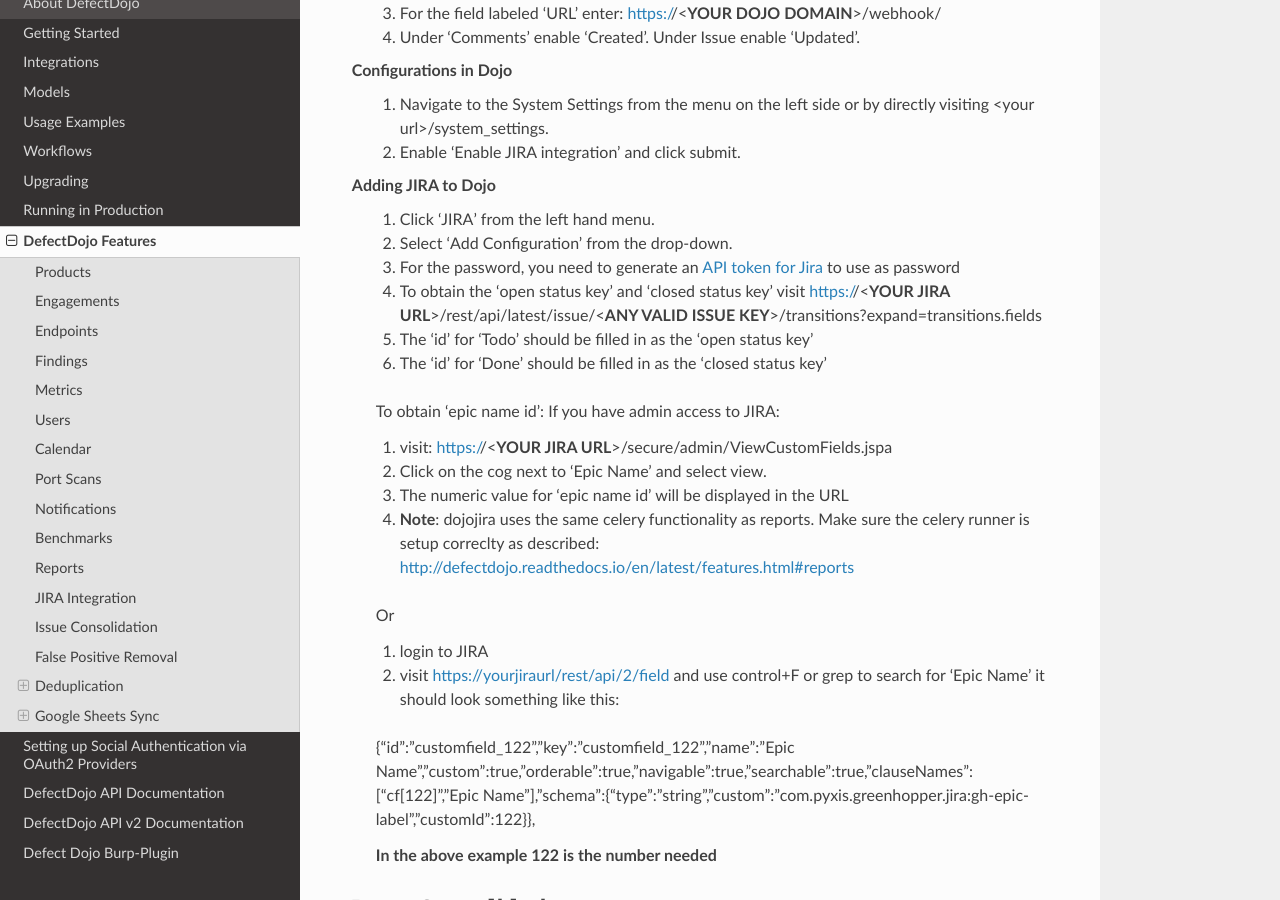
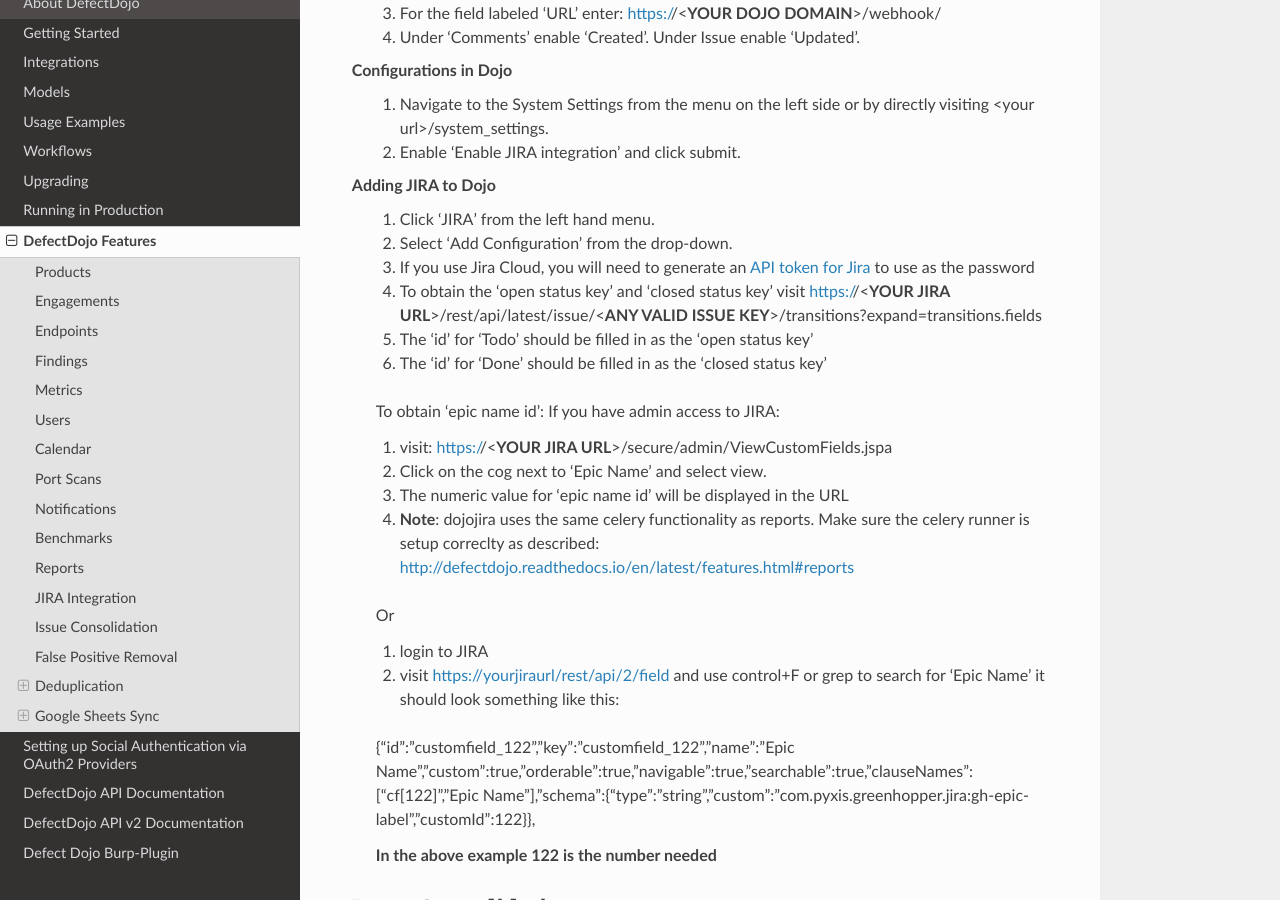
Before and after one commit to DefectDojo/Documentation, a Sphinx documentation site: the page built from docs/features.rst, in a window 1280 px wide and 900 px high, scrolled down 22152 px. Built offline with Sphinx 7.4.7 and the Read the Docs theme 2.0.0, drawn with Linux system fonts in a browser that asks for light colours.

Commit message:
adding jira cloud

```diff
--- a/docs/features.rst
+++ b/docs/features.rst
@@ -622,7 +622,7 @@
 Adding JIRA to Dojo
  1. Click 'JIRA' from the left hand menu.
  2. Select 'Add Configuration' from the drop-down.
- 3. For the password, you need to generate an `API token for Jira <https://id.atlassian.com/manage/api-tokens>`_ to use as password
+ 3. If you use Jira Cloud, you will need to generate an `API token for Jira <https://id.atlassian.com/manage/api-tokens>`_ to use as the password
  4. To obtain the 'open status key' and 'closed status key' visit https://<**YOUR JIRA URL**>/rest/api/latest/issue/<**ANY VALID ISSUE KEY**>/transitions?expand=transitions.fields
  5. The 'id' for 'Todo' should be filled in as the 'open status key'
  6. The 'id' for 'Done' should be filled in as the 'closed status key'
```
